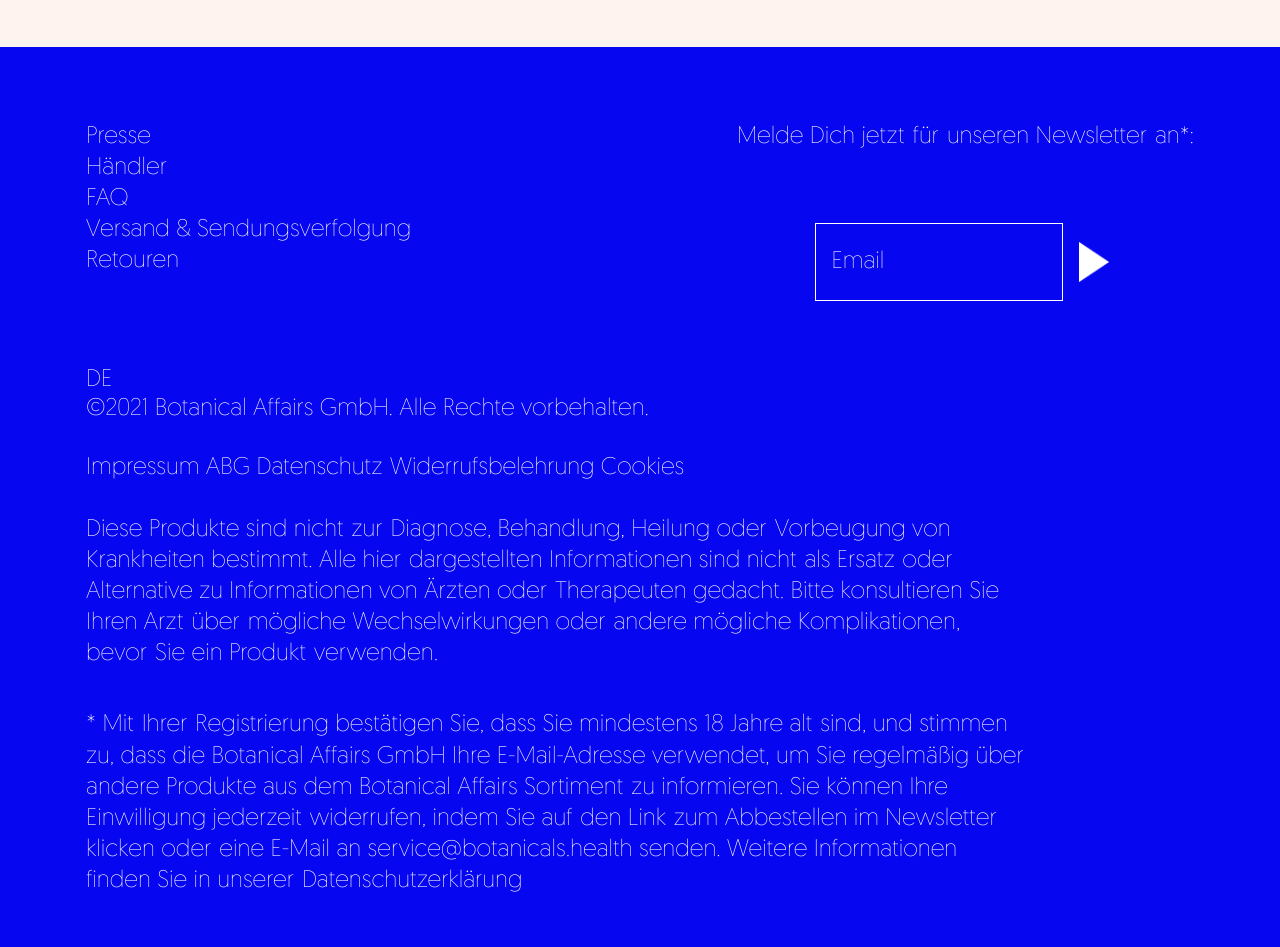
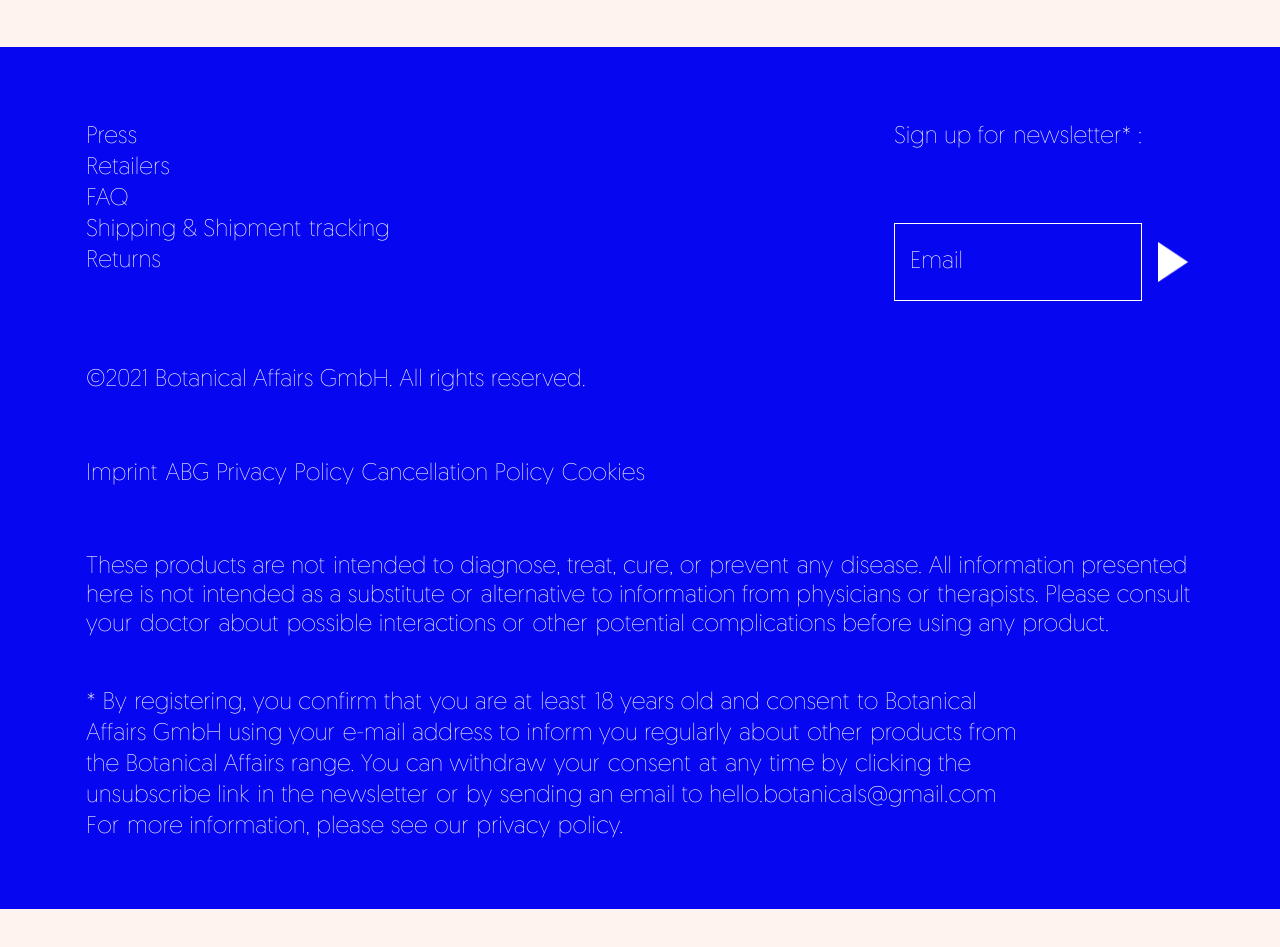
Before and after one commit to codemage128/sei-healthcare, a plain HTML site: page index.html in a window 1280 px wide. Shown: the part 5780-6727 px from the top of the page. After the commit the page ends 6689 px from the top, so only its background shows below. Drawn offline with Linux system fonts and the light colour scheme.

Commit message:
update index footer

```diff
--- a/index.html
+++ b/index.html
@@ -493,24 +493,24 @@
 <footer class="footer_main_area">
     <div class="container">
         <div class="row">
-            <div class="col-md-123">
+            <div class="col-md-12">
                 <div class="footer_heading_area">
                     <div class="left_footer_heading">
                         <ul>
-                            <li><a href="#">Presse</a></li>
-                            <li><a href="#">Händler</a></li>
+                            <li><a href="#">Press</a></li>
+                            <li><a href="#">Retailers</a></li>
                             <li><a href="#">FAQ</a></li>
-                            <li><a href="#">Versand & Sendungsverfolgung</a></li>
-                            <li><a href="#">Retouren</a></li>
+                            <li><a href="#">Shipping & Shipment tracking</a></li>
+                            <li><a href="#">Returns</a></li>
                         </ul>
                     </div>
                     <div class="right_footer_heading">
                         <div class="footer_right_txt">
-                            <p>Melde Dich jetzt für unseren Newsletter an*:</p>
+                            <p>Sign up for newsletter* : </p>
                             <div class="submit_mail_area">
                                 <form action="#" method="post" id="mc-embedded-subscribe-form"
                                       name="mc-embedded-subscribe-form" class="validate"
-                                ="novalidate">
+                                =novalidate>
                                 <input type="email" value="" name="EMAIL" class="required email" id="mce-EMAIL"
                                        placeholder="Email"/>
                                 <button type="submit" name="subscribe" id="mc-embedded-subscribe"><img
@@ -521,29 +521,29 @@
                     </div>
                 </div>
                 <div class="footer_copyright_text">
-                    <p><span>DE</span>&copy;2021 Botanical Affairs GmbH. Alle Rechte vorbehalten.</p>
+                    <p>
+                        ©2021 Botanical Affairs GmbH. All rights reserved.
+                    </p>
+                    <p>
+                        Imprint ABG Privacy Policy Cancellation Policy Cookies
+                    </p>
+                    <p>
+                        These products are not intended to diagnose, treat, cure, or prevent any disease. All
+                        information presented here is not intended as a substitute or alternative to information from
+                        physicians or therapists. Please consult your doctor about possible interactions or other
+                        potential complications before using any product.
+                    </p>
+
                 </div>
                 <div class="footer_bottom_txt">
-                    <p>Impressum ABG Datenschutz Widerrufsbelehrung Cookies</p>
-                    <div class="single_footer_btm_txt">
+
+                    <div class="mit_footer_txt mt-5">
                         <p>
-                            Diese Produkte sind nicht zur Diagnose, Behandlung, Heilung oder Vorbeugung von
-                            Krankheiten bestimmt. Alle hier dargestellten Informationen sind nicht als Ersatz oder
-                            Alternative zu Informationen von
-                            Ärzten oder Therapeuten gedacht. Bitte konsultieren Sie Ihren Arzt über mögliche
-                            Wechselwirkungen oder andere mögliche Komplikationen, bevor Sie ein Produkt verwenden.
-                        </p>
-                    </div>
-                    <div class="mit_footer_txt">
-                        <p>
-                            * Mit Ihrer Registrierung bestätigen Sie, dass Sie mindestens 18 Jahre alt sind, und
-                            stimmen zu, dass die Botanical Affairs GmbH Ihre E-Mail-Adresse verwendet, um Sie
-                            regelmäßig über andere Produkte aus
-                            dem Botanical Affairs Sortiment zu informieren. Sie können Ihre Einwilligung jederzeit
-                            widerrufen, indem Sie auf den Link zum Abbestellen im Newsletter klicken oder eine
-                            E-Mail an
-                            service@botanicals.health senden. Weitere Informationen finden Sie in unserer
-                            Datenschutzerklärung
+                            * By registering, you confirm that you are at least 18 years old and consent to Botanical
+                            Affairs GmbH using your e-mail address to inform you regularly about other products from the
+                            Botanical Affairs range. You can withdraw your consent at any time by clicking the
+                            unsubscribe link in the newsletter or by sending an email to hello.botanicals@gmail.com <br>
+                            For more information, please see our privacy policy.
                         </p>
                     </div>
                 </div>
```
